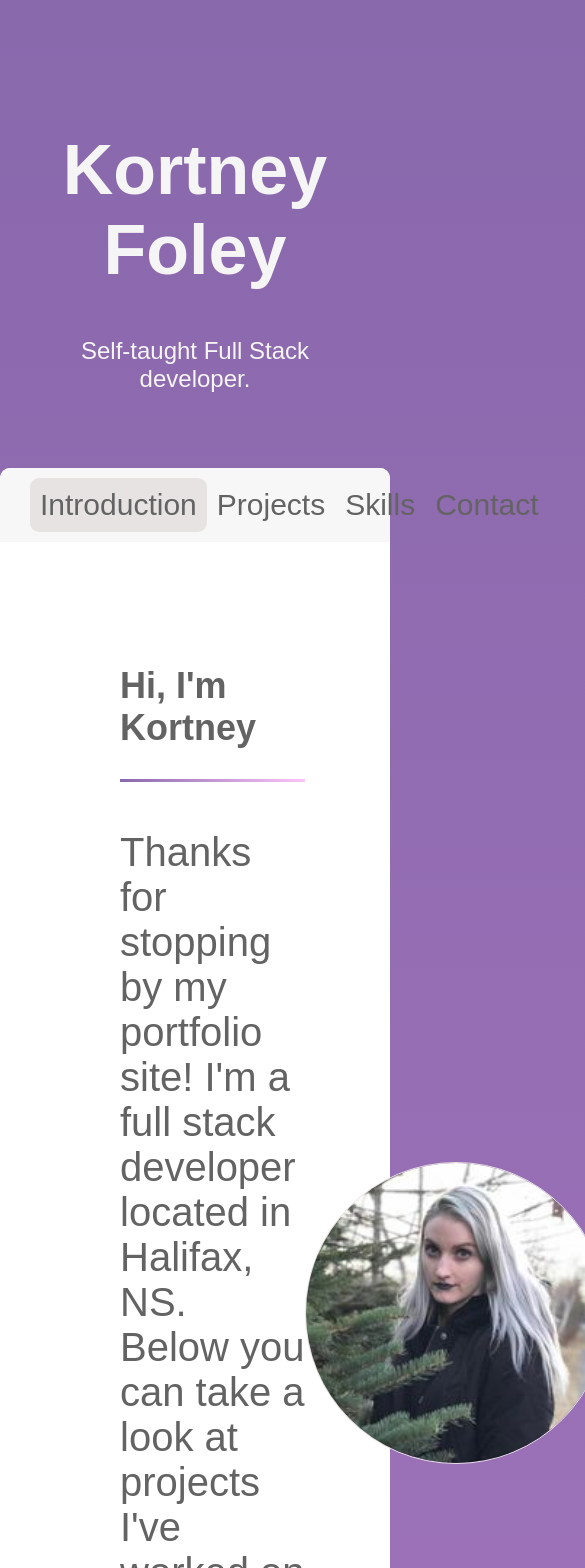
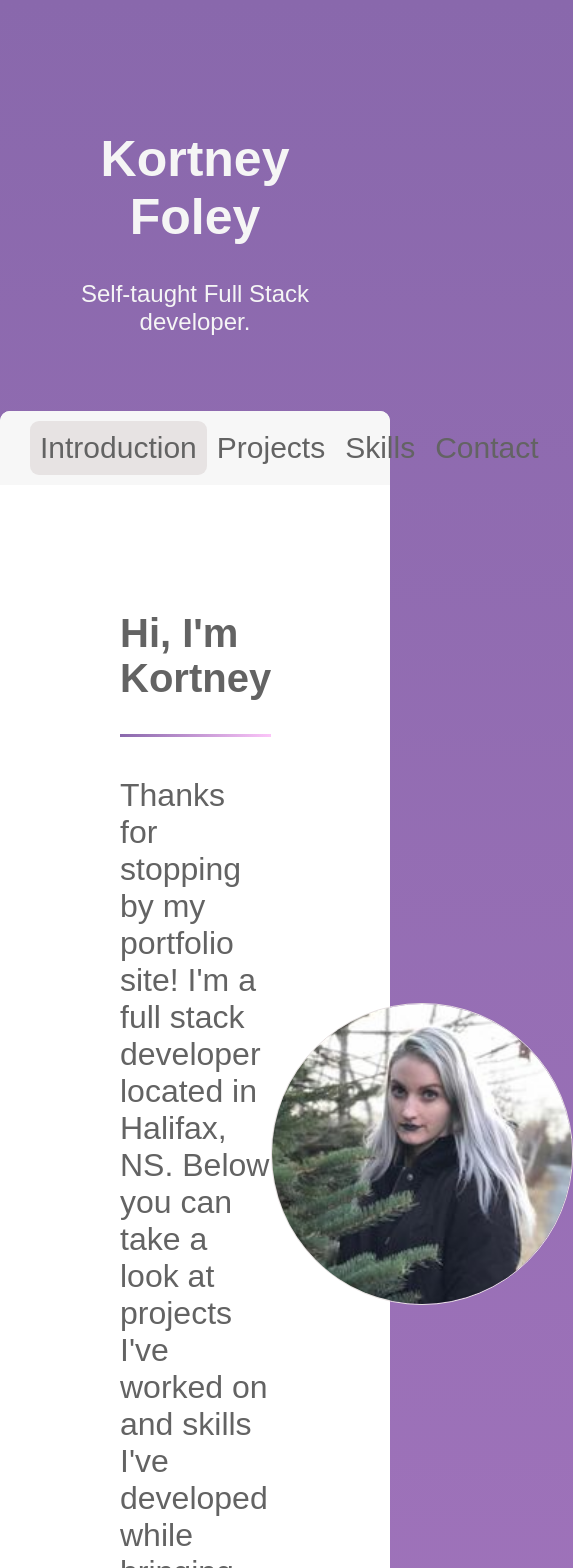
Before and after one commit to kfoley123/portfolio, a React (Create React App) app: page / in a window 390 px wide. Shown: the top 1568 px of the page, 585 px wide, since content can reach past the window. Built offline with nearby package versions, Linux system fonts and the light colour scheme; a web font is replaced by a local one.

Commit message:
upped font size for mobile view

```diff
--- a/src/Components/Footer/Footer.css
+++ b/src/Components/Footer/Footer.css
@@ -21,12 +21,12 @@ footer {
 }
 
 .socialIcon > i {
-    font-size: 40px;
+    font-size: 70px;
     color: white;
-    margin: 10px;
+    margin: 20px;
     border: 1px solid white;
     border-radius: 100%;
-    padding: 10px;
+    padding: 15px;
 }
 
 .socialIcon > i:hover {
@@ -36,15 +36,15 @@ footer {
 .linksIcon {
     border: 1px solid white;
     border-radius: 100%;
-    height: 60px;
-    margin: 10px;
+    height: 100px;
+    margin: 15px;
 }
 .linksIcon:hover {
     border: 3px solid white;
 }
 
 .linksText > span {
-    font-size: larger;
+    font-size: x-large;
     font-weight: 300;
 }
 
--- a/src/Components/Intro/Intro.css
+++ b/src/Components/Intro/Intro.css
@@ -33,9 +33,10 @@
     object-fit: cover;
 }
 
-@media (max-width: 480px) {
-    .content > p {
+/* @media screen and (max-width: 400px) {
+    .introContent {
         font-size: 40px;
         font-weight: 400;
+        background-color: aqua;
     }
-}
+} */
--- a/src/Components/Intro/Intro.js
+++ b/src/Components/Intro/Intro.js
@@ -11,7 +11,7 @@ export default function Intro() {
                         <h2> Hi, I'm Kortney </h2>
                         <hr className="hRule" />
                     </header>
-                    <p>
+                    <p className="introContent">
                         Thanks for stopping by my portfolio site! I'm a full
                         stack developer located in Halifax, NS. Below you can
                         take a look at projects I've worked on and skills I've
--- a/src/index.css
+++ b/src/index.css
@@ -20,7 +20,7 @@ body {
 }
 
 p {
-    font-size: large;
+    font-size: larger;
     font-weight: 400;
 }
 
@@ -29,13 +29,18 @@ h1 {
 }
 
 h2 {
-    font-size: 36px;
+    font-size: 40px;
 }
 
-@media (max-width: 480px) {
+h3 {
+    font-size: 40px;
+}
+
+/* @media (max-width: 480px) {
     p {
         font-size: 30px;
         font-weight: 400;
+        background-color: aqua;
     }
 
     h1 {
@@ -43,6 +48,6 @@ h2 {
     }
 
     h2 {
-        font-size: 50pxpx;
+        font-size: 50px;
     }
-}
+} */
```
